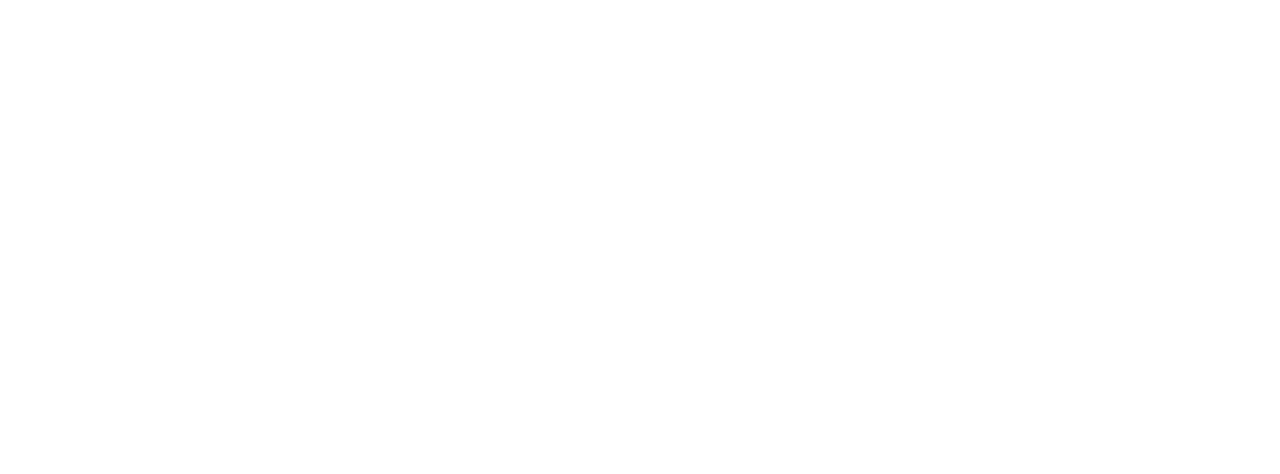
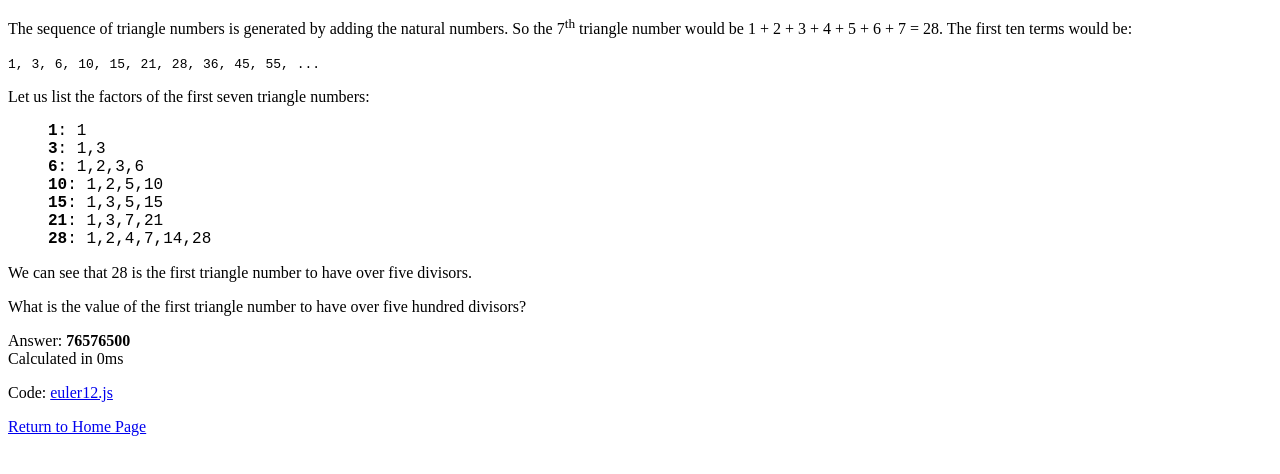
Before and after one commit to bozeman42/projecteuler, a plain HTML site: page euler12.html in a window 1280 px wide. Drawn offline with nearby package versions, Linux system fonts and the light colour scheme.

```diff
--- a/euler12.html
+++ b/euler12.html
@@ -0,0 +1,22 @@
+<!DOCTYPE html>
+<html>
+    <head>
+        <meta charset="utf-8">
+        <script src="https://ajax.googleapis.com/ajax/libs/jquery/3.2.1/jquery.min.js"></script>
+        <script src="scripts/euler12.js"></script>
+        <link rel="stylesheet" href="styles/style.css" />
+    </head>
+    <body>
+      <p>The sequence of triangle numbers is generated by adding the natural numbers. So the 7<sup>th</sup> triangle number would be 1 + 2 + 3 + 4 + 5 + 6 + 7 = 28. The first ten terms would be:</p>
+      <code>1, 3, 6, 10, 15, 21, 28, 36, 45, 55, ...</code>
+      <p>Let us list the factors of the first seven triangle numbers:</p>
+      <blockquote style="font-family:'courier new';"><b> 1</b>: 1<br /><b> 3</b>: 1,3<br /><b> 6</b>: 1,2,3,6<br /><b>10</b>: 1,2,5,10<br /><b>15</b>: 1,3,5,15<br /><b>21</b>: 1,3,7,21<br /><b>28</b>: 1,2,4,7,14,28</blockquote>
+      <p>We can see that 28 is the first triangle number to have over five divisors.</p>
+      <p>What is the value of the first triangle number to have over five hundred divisors?</p>
+
+      <p>Answer: <span id="answer"></span><br>
+      Calculated in <span id="calc-time"></span>ms</p>
+      <p>Code: <a href="scripts/euler12.js">euler12.js</a></p>
+      <p><a href="index.html">Return to Home Page</a></p>
+    </body>
+</html>
--- a/scripts/euler12.js
+++ b/scripts/euler12.js
@@ -0,0 +1,40 @@
+const NUMBER_OF_FACTORS = 500;
+
+function main() {
+  var maxFactors = 0;
+  var t0 = performance.now();
+  var factors = 0;
+  var triangularNumber = 0;
+  for (var i = 1; factors <= NUMBER_OF_FACTORS; i++) {
+    triangularNumber += i;
+    var exponentArray = [];
+    var temp = triangularNumber;
+    for (var primeFactor = 2; temp > 1; primeFactor++) {
+      factors = 0;
+      var exponent = 0;
+      while ((temp % primeFactor) === 0) {
+        temp /= primeFactor;
+        exponent++;
+      }
+      if (exponent > 0) {
+        exponentArray.push(exponent);
+      }
+    }
+    exponentArray = exponentArray.map(function(exponent){
+      return (exponent + 1);
+    });
+    factors = exponentArray.reduce(function(a,b){
+      return (a * b);
+    },1);
+    if (factors > maxFactors) {
+      maxFactors = factors;
+    }
+  var t1 = performance.now();
+  $("#answer").html(triangularNumber);
+  $('#calc-time').html(parseInt(t1-t0));
+  }
+}
+
+
+
+$(document).ready(main);
```
Also changed, not shown: index.html (+1 -0 lines).
